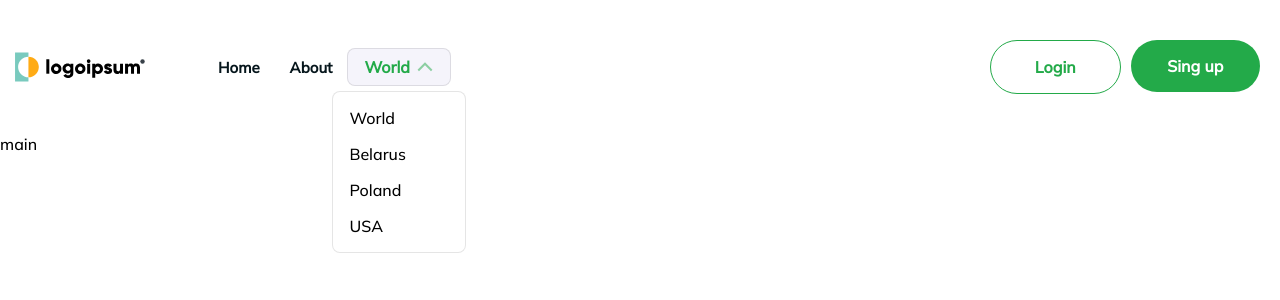
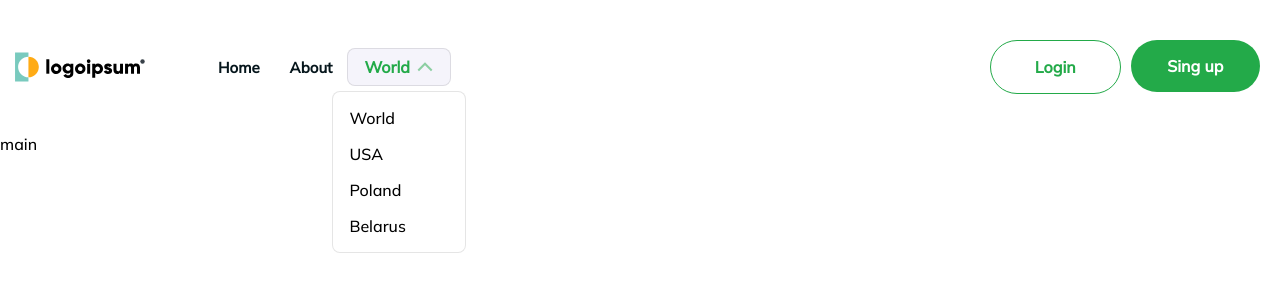
Before and after one commit to natalyasafarevich/eat-wist, a Next.js app: page / in a window 1280 px wide. Both pictures are taken after a click on the item "World". Shown: the top 300 px of the page. Built offline with nearby package versions, Linux system fonts and the light colour scheme.

Commit message:
dropdown has been updated

```diff
--- a/components/Dropdown/Dropdown.tsx
+++ b/components/Dropdown/Dropdown.tsx
@@ -4,6 +4,7 @@ import {useSelector, useDispatch} from 'react-redux';
 import './Dropdown.scss';
 import {currentCountry} from '@/store/coutrues/actions';
 import {saveSelectedCountry} from '@/localStorageUtils';
+import {COUNTRIES} from '@/constants/constants';
 
 const Dropdown: FC = () => {
   let [isOpen, setIsOpen] = useState(false);
@@ -30,18 +31,13 @@ const Dropdown: FC = () => {
         <span className={isOpen ? 'active' : ''}>{store.label}</span>
         {isOpen && (
           <ul className='dropdown__box'>
-            <li className='dropdown__country' onClick={handelClick}>
-              World
-            </li>
-            <li className='dropdown__country' onClick={handelClick}>
-              Belarus
-            </li>
-            <li className='dropdown__country' onClick={handelClick}>
-              Poland
-            </li>
-            <li className='dropdown__country' onClick={handelClick}>
-              USA
-            </li>
+            {COUNTRIES.map((item, i) => {
+              return (
+                <li key={i} className='dropdown__country' onClick={handelClick}>
+                  {item.name}
+                </li>
+              );
+            })}
           </ul>
         )}
       </li>
--- a/constants/constants.ts
+++ b/constants/constants.ts
@@ -10,3 +10,18 @@ export const HEADER_LINKS: Array<Header> = [
     url: '/about',
   },
 ];
+
+export const COUNTRIES = [
+  {
+    name: 'World',
+  },
+  {
+    name: 'USA',
+  },
+  {
+    name: 'Poland',
+  },
+  {
+    name: 'Belarus',
+  },
+];
```
